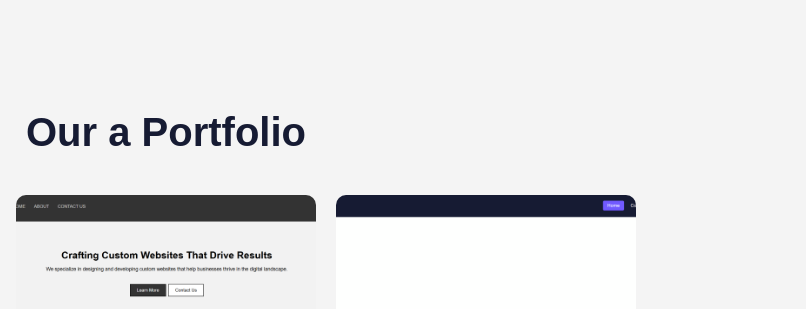
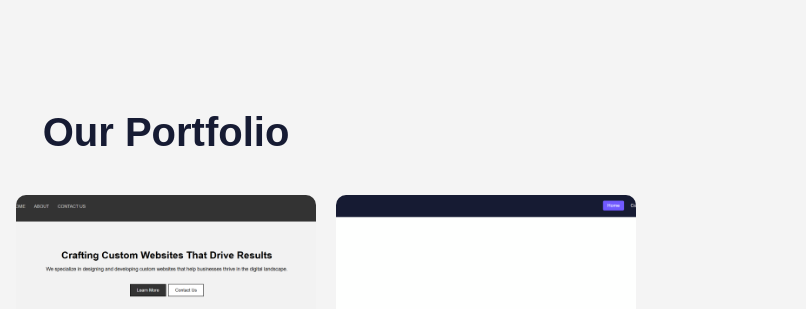
Before and after one commit to JonCodea/JCEWebsites, a plain HTML site: page portfolio.html in a window 1280 px wide. Shown: the part 221-530 px from the top of the page, 474-1280 px from the left. Drawn offline with Linux system fonts and the light colour scheme.

Commit message:
Update portfolio.html

```diff
--- a/portfolio.html
+++ b/portfolio.html
@@ -82,7 +82,7 @@
   </div>
 
   <section class="portfolio">
-    <h1>Our a Portfolio</h1>
+    <h1>Our Portfolio</h1>
     <div class="portfolio-container">
       <a href="https://joncodea.github.io/PloughWebsite/" target="_blank" class="portfolio-item" data-title="Project 1">
         <img src="PortfolioImage1.png" alt="Project 1">
```
